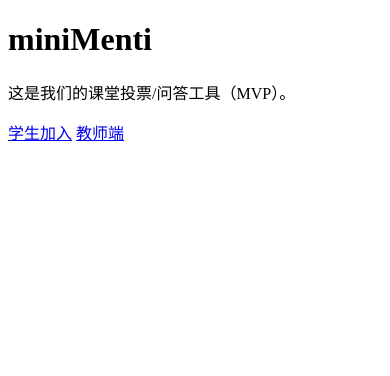
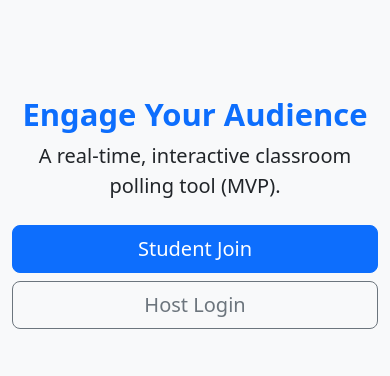
Before and after one commit to ITECH-Group-DD-miniMenti/ITECH-miniMenti, a Django app: page / in a window 390 px wide. Shown: the top 376 px of the page. Run offline with Django 5.2, Linux system fonts and the light colour scheme.

Commit message:
feat: implement responsive base layout and translate home to English

```diff
--- a/templates/base.html
+++ b/templates/base.html
@@ -1,11 +1,17 @@
+{% load static %}
 <!doctype html>
-<html lang="zh">
+<html lang="en">
 <head>
     <meta charset="utf-8">
     <meta name="viewport" content="width=device-width, initial-scale=1">
     <title>{% block title %}miniMenti{% endblock %}</title>
+    <link href="https://cdn.jsdelivr.net/npm/bootstrap@5.3.0/dist/css/bootstrap.min.css" rel="stylesheet">
+    <link rel="stylesheet" href="{% static 'css/style.css' %}">
 </head>
-<body>
-{% block content %}{% endblock %}
+<body class="bg-light">
+    <main class="container mt-5">
+        {% block content %}{% endblock %}
+    </main>
+    <script src="{% static 'js/main.js' %}"></script>
 </body>
 </html>
--- a/templates/core/home.html
+++ b/templates/core/home.html
@@ -1,11 +1,12 @@
 {% extends "base.html" %}
-{% block title %}首页{% endblock %}
+{% block title %}Home{% endblock %}
 {% block content %}
-<h1 class="h3">miniMenti</h1>
-<p class="text-muted">这是我们的课堂投票/问答工具（MVP）。</p>
-
-<div class="d-flex gap-2">
-    <a class="btn btn-primary" href="/join/">学生加入</a>
-    <a class="btn btn-secondary" href="/t/">教师端</a>
+<div class="py-5 text-center">
+    <h1 class="display-5 fw-bold text-primary">Engage Your Audience</h1>
+    <p class="lead mb-4">A real-time, interactive classroom polling tool (MVP).</p>
+    <div class="d-grid gap-2 d-sm-flex justify-content-sm-center">
+        <a href="/join/" class="btn btn-primary btn-lg px-4">Student Join</a>
+        <a href="/login/" class="btn btn-outline-secondary btn-lg px-4">Host Login</a>
+    </div>
 </div>
 {% endblock %}
```
Also changed, not shown: 2 other files.
